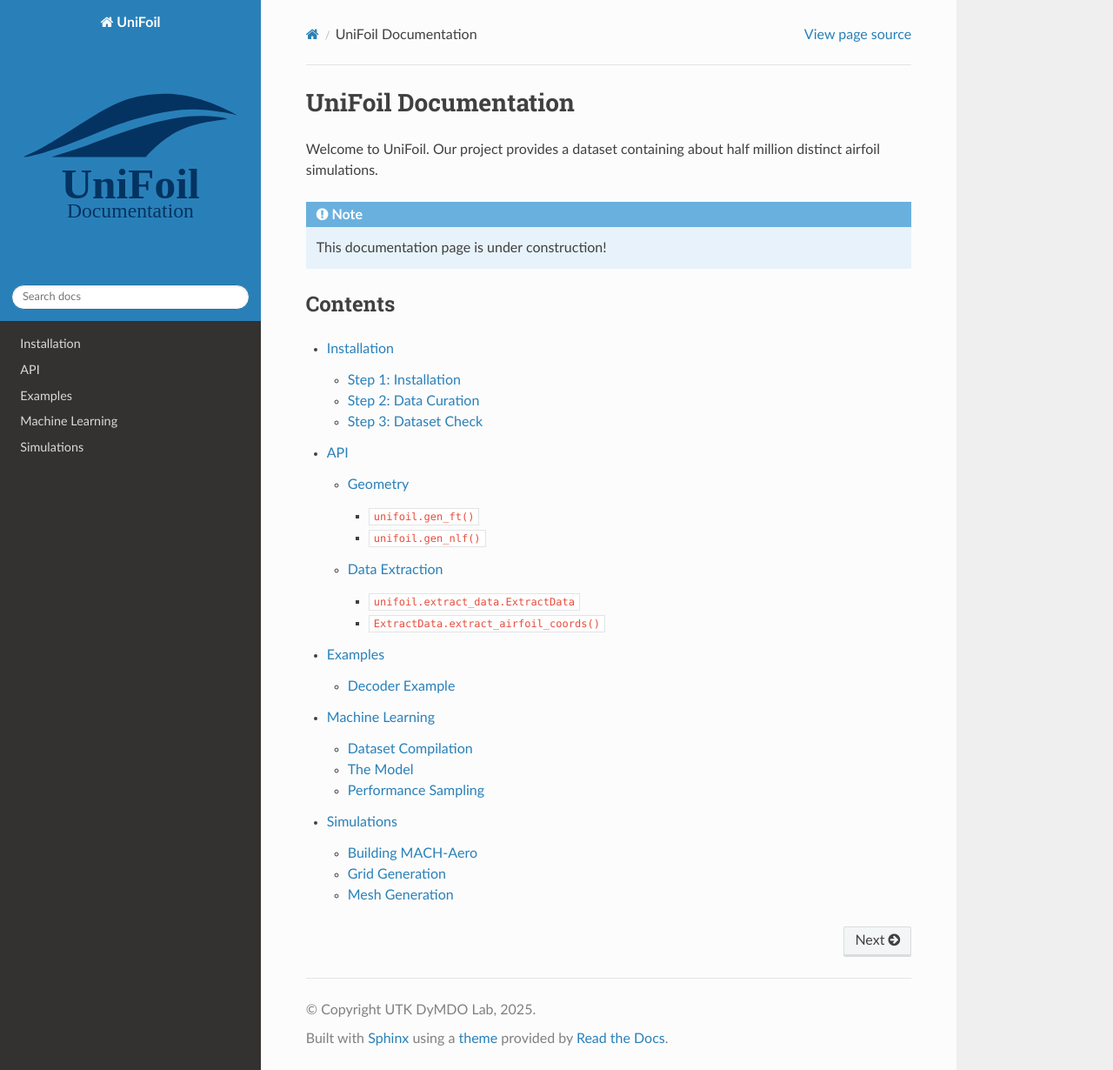
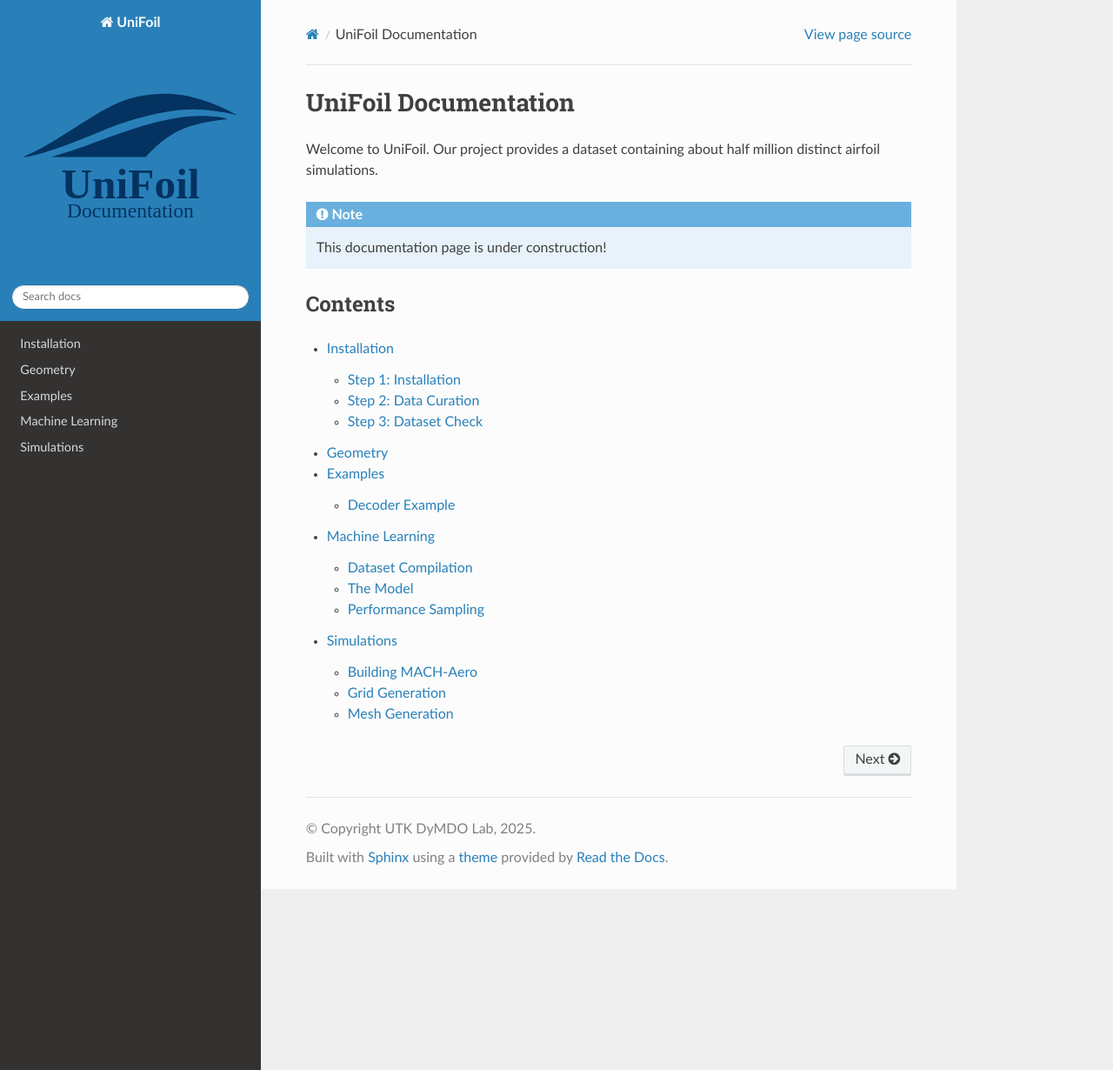
Before and after one commit to BenjaminMelanson/unifoilDocs, a Sphinx documentation site: the page built from docs/source/index.rst, in a window 1280 px wide and 1230 px high. Shown: the whole window at 87% size. Built offline with Sphinx 7.4.7 and the Read the Docs theme 3.1.0, drawn with Linux system fonts in a browser that asks for light colours; part of the change alters nothing that is shown.

```diff
--- a/docs/source/api.rst
+++ b/docs/source/api.rst
@@ -1,85 +1,37 @@
-API
-===
+Geometry
+========
 
-Welcome to the **UniFoil API Documentation**!
-Below is a list of the core functions and classes needed to utilize the UniFoil dataset and geometry generation tools.
+To begin using UniFoil, import the package:
 
-Geometry
---------
+.. code-block:: python
 
-.. autosummary::
-   :toctree: generated
+   import unifoil
 
-.. py:function:: unifoil.gen_ft()
+The **Geometry** section provides commands to generate airfoil geometries and extract coordinate data from the UniFoil dataset.
+Follow the commands below in order.
 
-   Generates and saves the **Fully Turbulent (FT)** airfoil geometries.
-   These geometries are used to initialize simulations that assume fully turbulent flow conditions.
+.. code-block:: python
 
-   :return: None
-   :rtype: NoneType
+   # Generate Fully Turbulent (FT) airfoil geometries
+   unifoil.gen_ft()
 
-   **Example:**
+.. code-block:: python
 
-   .. code-block:: python
+   # Generate Natural Laminar Flow (NLF) airfoil geometries
+   unifoil.gen_nlf()
 
-      import unifoil
-      unifoil.gen_ft()
+.. code-block:: python
 
-.. py:function:: unifoil.gen_nlf()
+   # Initialize the data extraction interface
+   from unifoil.extract_data import ExtractData
+   ed = ExtractData()
 
-   Generates and saves the **Natural Laminar Flow (NLF)** airfoil geometries.
-   These geometries are used to initialize simulations with laminar-turbulent transition regions.
+.. code-block:: python
 
-   :return: None
-   :rtype: NoneType
+   # Extract airfoil coordinates from the turbulent dataset
+   x, y = ed.extract_airfoil_coords(airfoil_number=3, source="turb", plot_flag=True)
 
-   **Example:**
+.. code-block:: python
 
-   .. code-block:: python
-
-      import unifoil
-      unifoil.gen_nlf()
-
-
-Data Extraction
----------------
-
-.. autosummary::
-   :toctree: generated
-
-.. py:class:: unifoil.extract_data.ExtractData()
-
-   Provides methods for reading and extracting airfoil coordinate data and other simulation results from the UniFoil dataset.
-
-   **Example:**
-
-   .. code-block:: python
-
-      from unifoil.extract_data import ExtractData
-      ed = ExtractData()
-
-.. py:method:: ExtractData.extract_airfoil_coords(airfoil_number, source="turb", plot_flag=False)
-
-   Extracts the airfoil surface coordinates *(x, y)* for the specified airfoil number and dataset source.
-
-   :param airfoil_number: The ID number of the airfoil to extract.
-   :type airfoil_number: int
-   :param source: The dataset source, e.g., ``"turb"`` or ``"translam"``.
-   :type source: str, optional
-   :param plot_flag: If ``True``, plots the extracted airfoil geometry.
-   :type plot_flag: bool, optional
-   :return: Tuple of arrays ``(x, y)`` representing the airfoil coordinates.
-   :rtype: tuple of np.ndarray
-
-   **Example:**
-
-   .. code-block:: python
-
-      from unifoil.extract_data import ExtractData
-      ed = ExtractData()
-
-      # Extract from the turbulent dataset
-      x, y = ed.extract_airfoil_coords(airfoil_number=3, source="turb", plot_flag=True)
-
-      # Extract from the transitional-laminar dataset
-      x, y = ed.extract_airfoil_coords(airfoil_number=3, source="translam", plot_flag=True)
+   # Extract airfoil coordinates from the transitional-laminar dataset
+   x, y = ed.extract_airfoil_coords(airfoil_number=3, source="translam", plot_flag=True)
```
